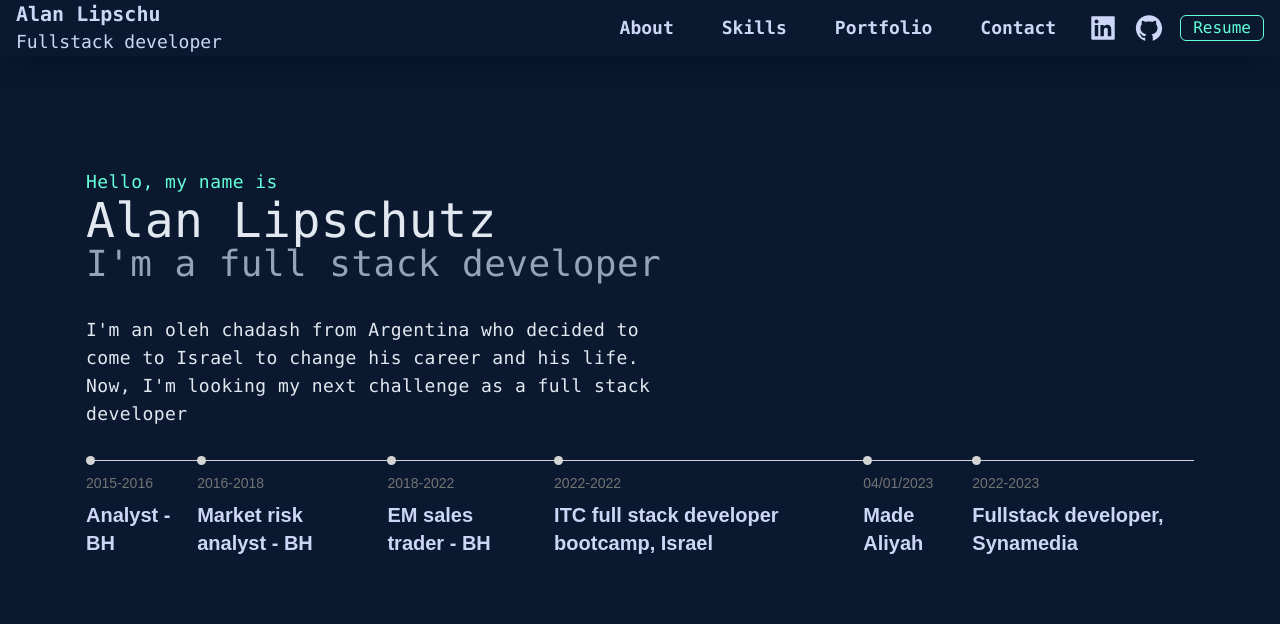
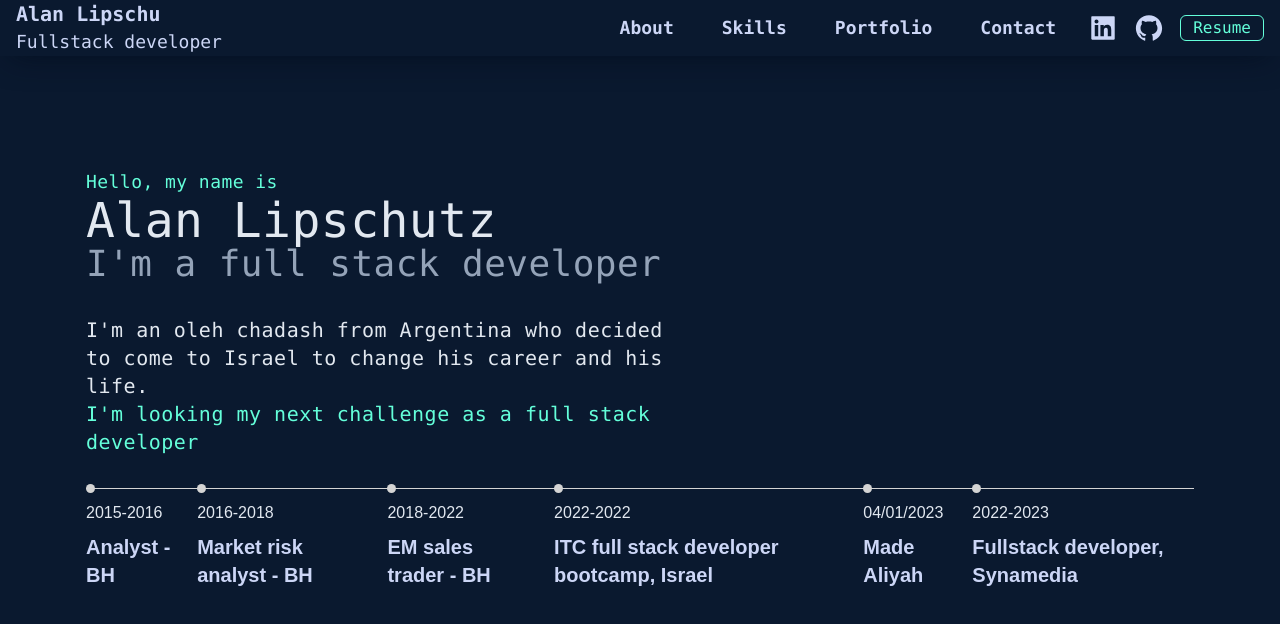
Before and after one commit to alanlipschutz/portfolio, a Next.js app: page / in a window 1280 px wide. Shown: the top 624 px of the page. Built offline with nearby package versions, Linux system fonts and the light colour scheme.

Commit message:
feat: working on skills

```diff
--- a/app/components/About.tsx
+++ b/app/components/About.tsx
@@ -31,11 +31,13 @@ export default function About() {
         initial={{ y: 10, opacity: 0 }}
         animate={{ y: 0, opacity: 1 }}
         transition={{ duration: 0.5, delay: 0.3 }}
-        className='mdl:max-w-[600px] text-lg font-mono tracking-wide text-slate-200	'
+        className='mdl:max-w-[600px] text-xl font-mono tracking-wide text-slate-200	'
       >
         I'm an oleh chadash from Argentina who decided to come to Israel to
         change his career and his life.
-        <p>Now, I'm looking my next challenge as a full stack developer</p>
+        <p className='text-textGreen'>
+          I'm looking my next challenge as a full stack developer
+        </p>
       </motion.article>
       <motion.ol
         initial={{ y: 10, opacity: 0 }}
@@ -47,7 +49,7 @@ export default function About() {
           <li key={time.title}>
             <div className='flex-start flex items-center pt-2 md:block md:pt-0'>
               <div className='-ml-[5px] mr-3 h-[9px] w-[9px] rounded-full bg-neutral-300 dark:bg-neutral-500 md:-mt-[5px] md:ml-0 md:mr-0'></div>
-              <p className='mt-2 text-sm text-neutral-500 dark:text-neutral-300'>
+              <p className='mt-2 text-base text-slate-200	 dark:text-neutral-300'>
                 {time.year}
               </p>
             </div>
--- /dev/null
+++ b/app/components/Skills.tsx
@@ -0,0 +1,32 @@
+/* eslint-disable react/no-unescaped-entities */
+import Image from 'next/image';
+import React from 'react';
+
+export default function Skills() {
+  return (
+    <div
+      id='#skills'
+      className='max-w-containerSmall mx-auto py-10 mdl:py-24 flex flex-col gap-4 lgl:gap-8 mdl:px-10 xl:px-4 '
+    >
+      <h3 className='text-textGreen text-3xl text-start font-mono font-bold'>
+        Skills
+      </h3>
+      <p className='text-lg font-mono text-zinc-300 max-w-[300]'>
+        In the last year, I've been working with the next techonologies
+      </p>
+      <section className='flex flex-col mdl:flex-row justify-between items-center gap-6'>
+        <div className='border border-solid border-textGreen rounded-md p-4'>
+          <h4 className='text-slate-300 text-xl text-start font-mono'>
+            Client side
+          </h4>
+          <div className='flex flex-wrap gap-3'></div>
+        </div>
+        <div className='border border-solid border-textGreen rounded-md p-4'>
+          <h4 className='text-slate-300 text-xl text-start font-mono'>
+            Server side
+          </h4>
+        </div>
+      </section>
+    </div>
+  );
+}
--- a/app/page.tsx
+++ b/app/page.tsx
@@ -3,6 +3,7 @@
 import Navbar from './components/Navbar';
 import { motion } from 'framer-motion';
 import About from './components/About';
+import Skills from './components/Skills';
 
 export default function Home() {
   return (
@@ -16,6 +17,9 @@ export default function Home() {
       >
         <About />
       </motion.section>
+      <motion.section>
+        <Skills />
+      </motion.section>
     </main>
   );
 }
--- a/next.config.js
+++ b/next.config.js
@@ -1,4 +1,4 @@
 /** @type {import('next').NextConfig} */
-const nextConfig = {}
+const nextConfig = {};
 
-module.exports = nextConfig
+module.exports = nextConfig;
```
